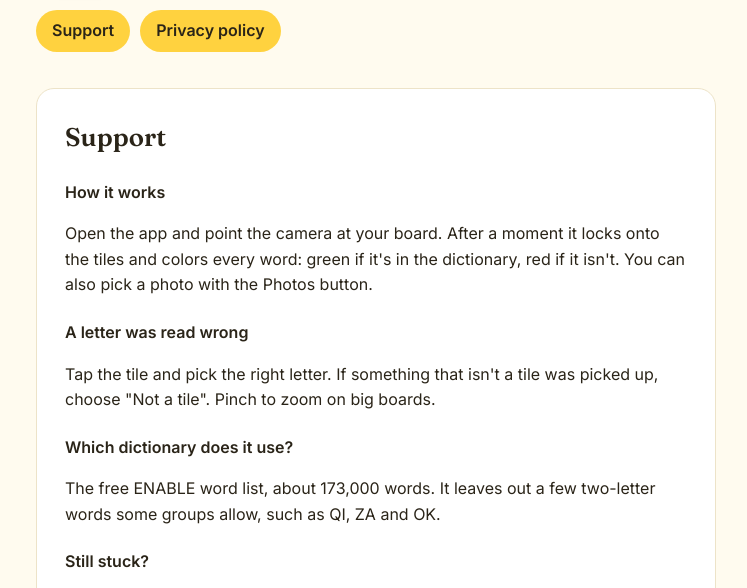
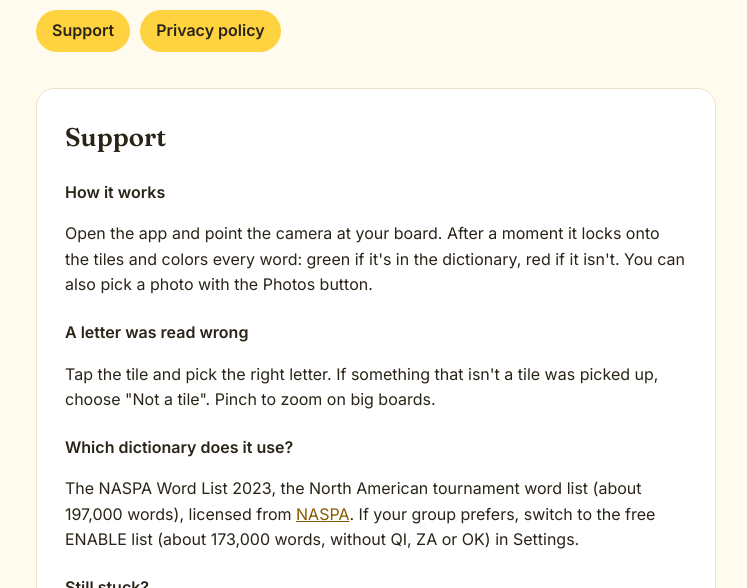
Before and after one commit to ben-ralston/ripe-or-rotten, a plain HTML site: page index.html in a window 1280 px wide. Shown: the part 158-746 px from the top of the page, without its empty margins (264-1011 px from the left). Drawn offline with Linux system fonts and the light colour scheme.

Commit message:
Say the app uses the NASPA Word List 2023 by default

```diff
--- a/index.html
+++ b/index.html
@@ -48,7 +48,7 @@
     <h3>A letter was read wrong</h3>
     <p>Tap the tile and pick the right letter. If something that isn't a tile was picked up, choose "Not a tile". Pinch to zoom on big boards.</p>
     <h3>Which dictionary does it use?</h3>
-    <p>The free ENABLE word list, about 173,000 words. It leaves out a few two-letter words some groups allow, such as QI, ZA and OK.</p>
+    <p>The NASPA Word List 2023, the North American tournament word list (about 197,000 words), licensed from <a href="https://www.scrabbleplayers.org">NASPA</a>. If your group prefers, switch to the free ENABLE list (about 173,000 words, without QI, ZA or OK) in Settings.</p>
     <h3>Still stuck?</h3>
     <p>Email <a href="mailto:compost.receipt_8f@icloud.com">compost.receipt_8f@icloud.com</a> and say what happened. A photo of the board helps.</p>
   </section>
```
